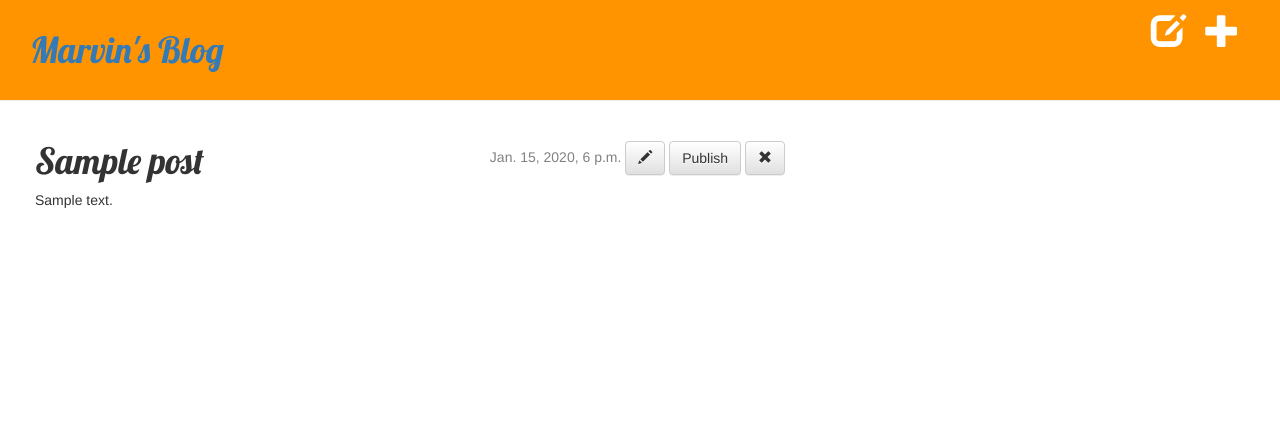
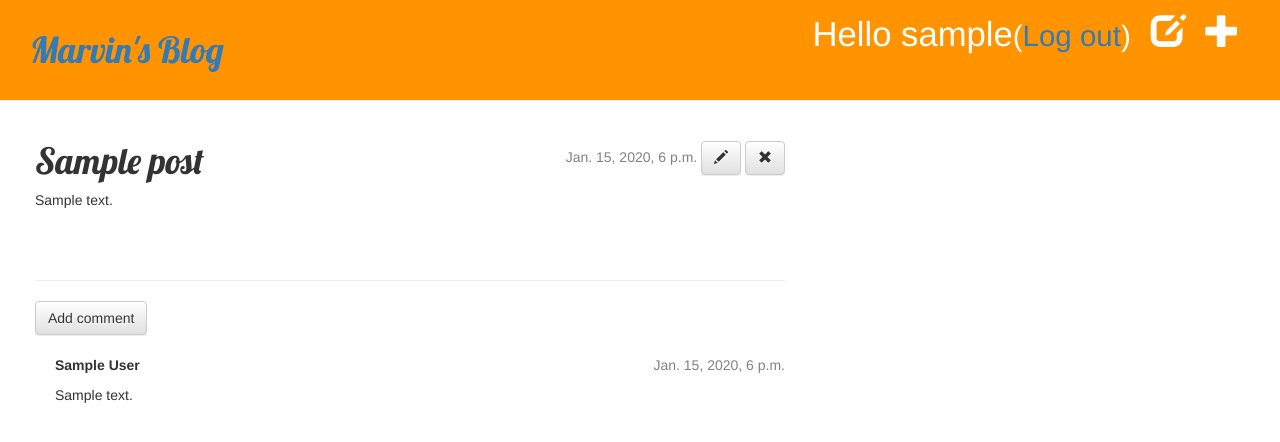
Before and after one commit to zhounanshu/djLea, a Django app: page /post/1/ in a window 1280 px wide. Shown: the top 442 px of the page. Run offline with Django 3.2, Linux system fonts and the light colour scheme; a user stored in the database is signed in; tables that the repository leaves empty hold one stand-in row (values such as "Sample post"); some libraries are stand-ins or nearby versions.

Commit message:
add comments

```diff
--- a/blog/admin.py
+++ b/blog/admin.py
@@ -1,7 +1,8 @@
 #!/usr/bin/env python
 # -*- coding: utf-8 -*-
 from django.contrib import admin
-from .models import Post
+from .models import Post, Comment
 
 # 注册模型，使模型在admin上可见
 admin.site.register(Post)
+admin.site.register(Comment)
--- a/blog/models.py
+++ b/blog/models.py
@@ -15,5 +15,23 @@ class Post(models.Model):
         self.published_date = timezone.now()
         self.save()
 
+    def approved_comments(self):
+        return self.comments.filter(approved_comment=True)
+
     def __str__(self):
         return self.title
+
+
+class Comment(models.Model):
+    post = models.ForeignKey('blog.Post', related_name='comments')
+    author = models.CharField(max_length=200)
+    text = models.TextField()
+    created_date = models.DateTimeField(default=timezone.now)
+    approved_comment = models.BooleanField(default=False)
+
+    def approve(self):
+        self.approved_comment = True
+        self.save()
+
+    def __str__(self):
+        return self.text
--- a/blog/static/css/blog.css
+++ b/blog/static/css/blog.css
@@ -43,3 +43,6 @@ h1, h2, h3, h4 {
 .post h1 a, .post h1 a:visited {
     color: #000000;
 }
+.comment {
+    margin: 20px 0px 20px 20px;
+}
--- a/blog/templates/blog/base.html
+++ b/blog/templates/blog/base.html
@@ -14,8 +14,11 @@
     <div class="page-header">
         {% if user.is_authenticated %}
             <a href="{% url 'post_new' %}" class="top-menu"><span class="glyphicon glyphicon-plus"></span></a>
+            <a href="{% url 'post_draft_list' %}" class="top-menu"><span class="glyphicon glyphicon-edit"></span></a>
+            <p class="top-menu">Hello {{ user.username }}<small>(<a href="{% url 'django.contrib.auth.views.logout' %}">Log out</a>)</small></p>
+        {% else %}
+            <a href="{% url 'django.contrib.auth.views.login' %}" class="top-menu"><span class="glyphicon glyphicon-lock"></span></a>
         {% endif %}
-        <a href="{% url 'post_draft_list' %}" class="top-menu"><span class="glyphicon glyphicon-edit"></span></a>
         <h1><a href="/">Marvin's Blog</a></h1>
     </div>
     <div class="content container">
--- a/blog/templates/blog/post_detail.html
+++ b/blog/templates/blog/post_detail.html
@@ -2,16 +2,37 @@
 
 {% block content %}
     <div class="post">
+         {% if user.is_authenticated %}
+        <div class="date">
         {% if post.published_date %}
-            <div class="date">
                 {{ post.published_date }}
-                <a class="btn btn-default" href="{% url 'post_edit' pk=post.pk %}"><span class="glyphicon glyphicon-pencil"></span></a>
-                <a class="btn btn-default" href="{% url 'blog.views.post_publish' pk=post.pk %}">Publish</a>
-                <a class="btn btn-default" href="{% url 'post_remove' pk=post.pk %}"><span class="glyphicon glyphicon-remove"></span></a>
-            </div>
         {% else %}
+             <a class="btn btn-default" href="{% url 'blog.views.post_publish' pk=post.pk %}">Publish</a>
+        {% endif %}
+            <a class="btn btn-default" href="{% url 'post_edit' pk=post.pk %}"><span class="glyphicon glyphicon-pencil"></span></a>
+            <a class="btn btn-default" href="{% url 'post_remove' pk=post.pk %}"><span class="glyphicon glyphicon-remove"></span></a>
+        </div>
         {% endif %}
         <h1>{{ post.title }}</h1>
         <p>{{ post.text | linebreaks }}</p>
     </div>
+    <hr>
+    <a class="btn btn-default" href="{% url 'add_comment_to_post' pk=post.pk %}">Add comment</a>
+    {% for comment in post.comments.all %}
+        {% if user.is_authenticated or comment.approved_comment %}
+        <div class="comment">
+            <div class="date">
+                {{ comment.created_date }}
+                {% if not comment.approved_comment %}
+                    <a class="btn btn-default" href="{% url 'comment_remove' pk=comment.pk %}"><span class="glyphicon glyphicon-remove"></span></a>
+                    <a class="btn btn-default" href="{% url 'comment_approve' pk=comment.pk %}"><span class="glyphicon glyphicon-ok"></span></a>
+                {% endif %}
+            </div>
+            <strong>{{ comment.author }}</strong>
+            <p>{{ comment.text|linebreaks }}</p>
+        </div>
+        {% endif %}
+    {% empty %}
+        <p>No comments here yet :(</p>
+    {% endfor %}
 {% endblock %}
--- a/blog/templates/blog/post_list.html
+++ b/blog/templates/blog/post_list.html
@@ -7,6 +7,7 @@
                 </div>
                 <h1><a href="{% url 'post_detail' pk=post.pk %}">{{ post.title }}</a></h1>
                 <p>{{ post.text|linebreaks }}</p>
+                <a href="{% url 'blog.views.post_detail' pk=post.pk %}">Comments: {{ post.approved_comments.count }}</a>
             </div>
         {% endfor %}
 {% endblock content %}
--- a/blog/urls.py
+++ b/blog/urls.py
@@ -12,4 +12,11 @@ urlpatterns = [
     # delte post
     url(r'^post/(?P<pk>[0-9]+)/remove/$',
         views.post_remove, name='post_remove'),
+    # add comments
+    url(r'^post/(?P<pk>[0-9]+)/comment/$',
+        views.add_comment_to_post, name='add_comment_to_post'),
+    url(r'^comment/(?P<pk>[0-9]+)/approve/$',
+        views.comment_approve, name='comment_approve'),
+    url(r'^comment/(?P<pk>[0-9]+)/remove/$',
+        views.comment_remove, name='comment_remove'),
 ]
--- a/blog/views.py
+++ b/blog/views.py
@@ -2,8 +2,10 @@ from django.shortcuts import render
 from django.utils import timezone
 from django.shortcuts import redirect
 from django.shortcuts import get_object_or_404
-from .forms import PostForm
-from .models import Post
+# login_required
+from django.contrib.auth.decorators import login_required
+from .forms import PostForm, CommentForm
+from .models import Post, Comment
 
 
 def post_list(request):
@@ -17,6 +19,7 @@ def post_detail(request, pk):
     return render(request, 'blog/post_detail.html', {'post': post})
 
 
+@login_required
 def post_new(request):
     if request.method == 'POST':
         form = PostForm(request.POST)
@@ -30,6 +33,7 @@ def post_new(request):
     return render(request, 'blog/post_edit.html', {'form': form})
 
 
+@login_required
 def post_edit(request, pk):
     post = get_object_or_404(Post, pk=pk)
     if request.method == "POST":
@@ -45,59 +49,52 @@ def post_edit(request, pk):
     return render(request, 'blog/post_edit.html', {'form': form})
 
 
+@login_required
 def post_draft_list(request):
     posts = Post.objects.filter(
         published_date__isnull=True).order_by('created_date')
     return render(request, 'blog/post_draft_list.html', {'posts': posts})
 
 
+@login_required
 def post_publish(request, pk):
     post = get_object_or_404(Post, pk=pk)
     post.publish()
     return redirect('blog.views.post_detail', pk=pk)
 
 
+@login_required
 def post_remove(request, pk):
     post = get_object_or_404(Post, pk=pk)
     post.delete()
 
-
-
-
-
-
-
-
-
-
-
-
-
-
-
-
-
-
-
-
-
-
-
-
-
-
-
-
-
-
-
-
-
-
     return redirect('blog.views.post_list')
 
 
-def post_publish(request, pk):
+def add_comment_to_post(request, pk):
     post = get_object_or_404(Post, pk=pk)
-    post.publish()
-    return redirect('blog.views.post_detail', pk=pk)
+    if request.method == "POST":
+        form = CommentForm(request.POST)
+        if form.is_valid():
+            comment = form.save(commit=False)
+            comment.post = post
+            comment.save()
+            return redirect('blog.views.post_detail', pk=post.pk)
+    else:
+        form = CommentForm()
+    return render(request, 'blog/add_comment_to_post.html', {'form': form})
+
+
+@login_required
+def comment_approve(request, pk):
+    comment = get_object_or_404(Comment, pk=pk)
+    comment.approve()
+    return redirect('blog.views.post_detail', pk=comment.post.pk)
+
+
+@login_required
+def comment_remove(request, pk):
+    comment = get_object_or_404(Comment, pk=pk)
+    post_pk = comment.post.pk
+    comment.delete()
+    return redirect('blog.views.post_detail', pk=post_pk)
--- a/mysite/settings.py
+++ b/mysite/settings.py
@@ -27,9 +27,10 @@ DEBUG = True
 
 ALLOWED_HOSTS = []
 
+# Login url
+LOGIN_REDIRECT_URL = '/'
 
 # Application definition
-
 INSTALLED_APPS = (
     'django.contrib.admin',
     'django.contrib.auth',
--- a/mysite/urls.py
+++ b/mysite/urls.py
@@ -1,5 +1,6 @@
 from django.conf.urls import include, url
 from django.contrib import admin
+admin.autodiscover()
 
 urlpatterns = [
     # Examples:
@@ -8,4 +9,7 @@ urlpatterns = [
 
     url(r'^admin/', include(admin.site.urls)),
     url(r'', include('blog.urls')),
+    url(r'^accounts/login/$', 'django.contrib.auth.views.login'),
+    url(r'^accounts/logout/$',
+        'django.contrib.auth.views.logout', {'next_page': '/'}),
 ]
```
Also changed, not shown: blog/forms.py (+8 -1 lines), blog/templates/blog/add_comment_to_post.html (added, +9 -0 lines), blog/templates/registration/login.html (added, +22 -0 lines), blog/migrations/0002_comment.py (added).
